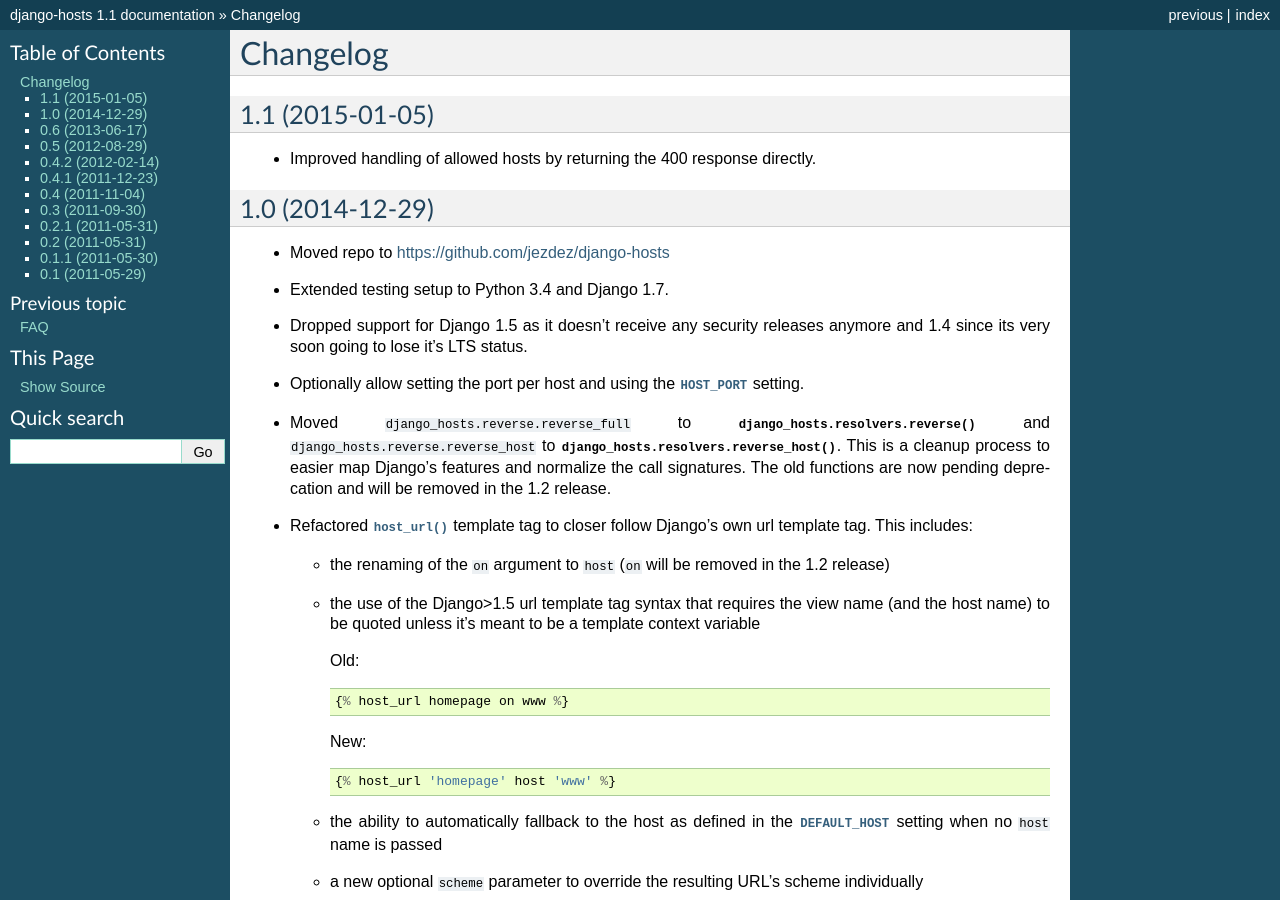
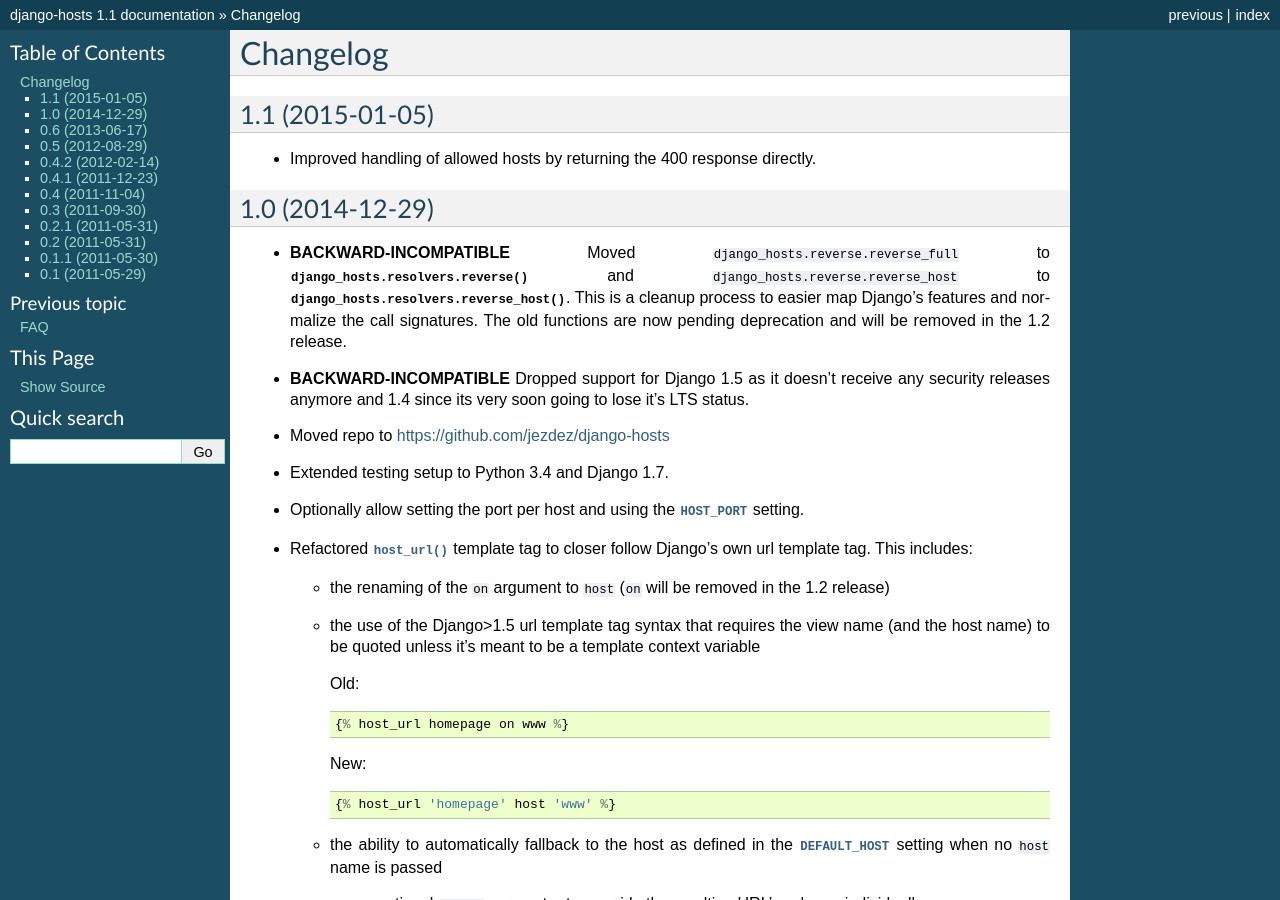
Before and after one commit to jazzband/django-hosts, a Sphinx documentation site: the page built from docs/changelog.rst, in a window 1280 px wide and 900 px high. Built offline with Sphinx 7.4.7, drawn with Linux system fonts in a browser that asks for light colours.

Commit message:
Made old backward incompatible changes more obvious.

```diff
--- a/docs/changelog.rst
+++ b/docs/changelog.rst
@@ -9,22 +9,23 @@
 1.0 (2014-12-29)
 ----------------
 
-- Moved repo to https://github.com/jezdez/django-hosts
-
-- Extended testing setup to Python 3.4 and Django 1.7.
-
-- Dropped support for Django 1.5 as it doesn't receive any security releases
-  anymore and 1.4 since its very soon going to lose it's LTS status.
-
-- Optionally allow setting the port per host and using the
-  :attr:`~django.conf.settings.HOST_PORT` setting.
-
-- Moved ``django_hosts.reverse.reverse_full`` to
+- **BACKWARD-INCOMPATIBLE** Moved ``django_hosts.reverse.reverse_full`` to
   :func:`django_hosts.resolvers.reverse` and
   ``django_hosts.reverse.reverse_host`` to
   :func:`django_hosts.resolvers.reverse_host`. This is a cleanup process to
   easier map Django's features and normalize the call signatures. The old
   functions are now pending deprecation and will be removed in the 1.2 release.
+
+- **BACKWARD-INCOMPATIBLE** Dropped support for Django 1.5 as it doesn't
+  receive any security releases anymore and 1.4 since its very soon going
+  to lose it's LTS status.
+
+- Moved repo to https://github.com/jezdez/django-hosts
+
+- Extended testing setup to Python 3.4 and Django 1.7.
+
+- Optionally allow setting the port per host and using the
+  :attr:`~django.conf.settings.HOST_PORT` setting.
 
 - Refactored :func:`~django_hosts.templatetags.hosts.host_url` template tag
   to closer follow Django's own url template tag. This includes:
```
